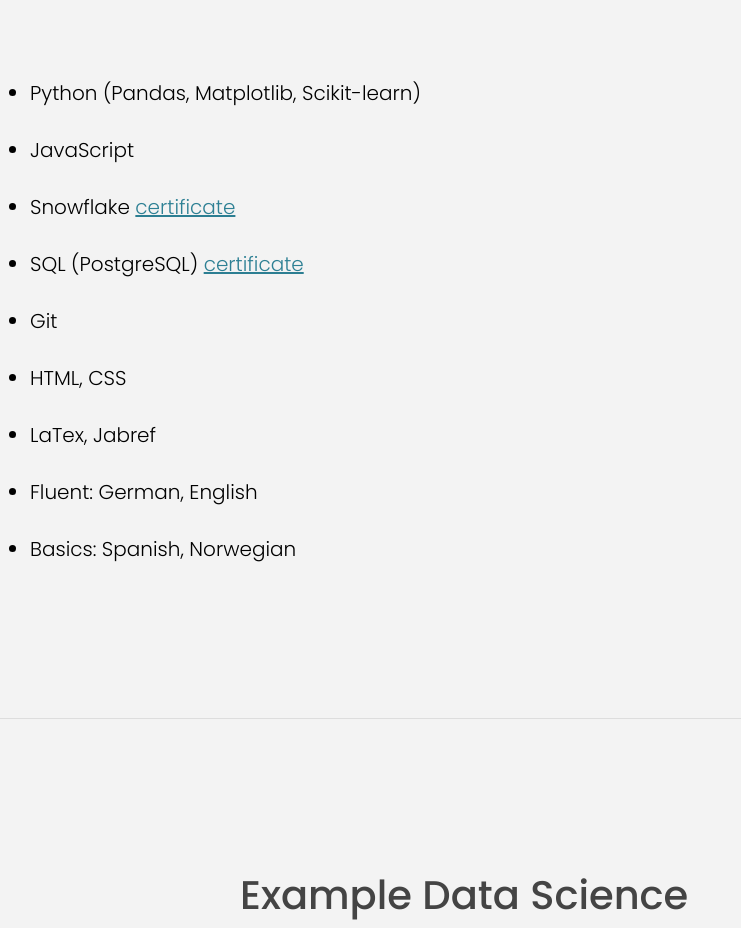
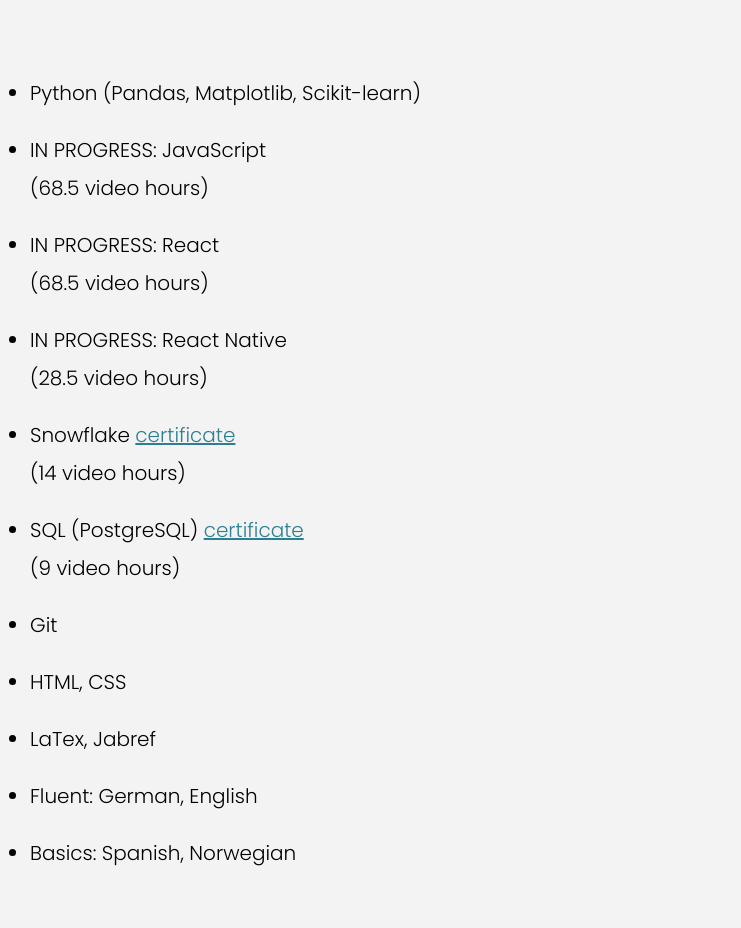
Before and after one commit to P-Heckmann/P-Heckmann.github.io, a plain HTML site: page index.html in a window 1280 px wide. Shown: the part 3220-4148 px from the top of the page, without its empty margins (0-741 px from the left). Drawn offline with Linux system fonts and the light colour scheme.

Commit message:
update skills

```diff
--- a/index.html
+++ b/index.html
@@ -183,18 +183,24 @@
         <ul>
           <li>Python (Pandas, Matplotlib, Scikit-learn)</li>
           <br />
-          <li>JavaScript</li>
+          <li>IN PROGRESS: JavaScript <p>(68.5 video hours)</p></li>
+          <br />
+          <li>IN PROGRESS: React<p>(68.5 video hours)</p></li>
+          <br />
+          <li>IN PROGRESS: React Native<p>(28.5 video hours)</p></li>
           <br />
           <li>
             Snowflake
             <a class="links" href="certificate\Snowflake.pdf" download
-              >certificate</a
-            >
+              >certificate</a>
+              <p>(14 video hours)</p>
+
           </li>
           <br />
           <li>
             SQL (PostgreSQL)
             <a class="links" href="certificate\SQL.pdf" download>certificate</a>
+            <p>(9 video hours)</p>
           </li>
           <br />
           <li>Git</li>
```
